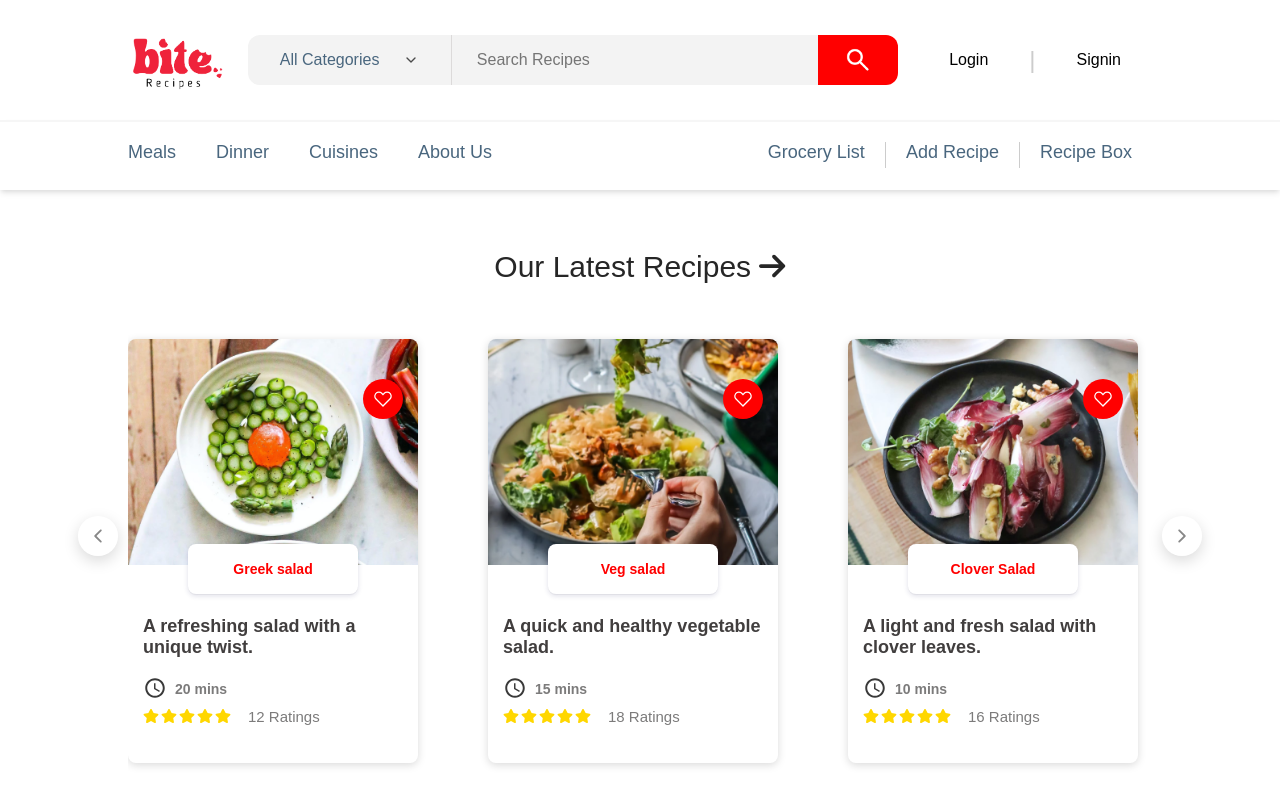
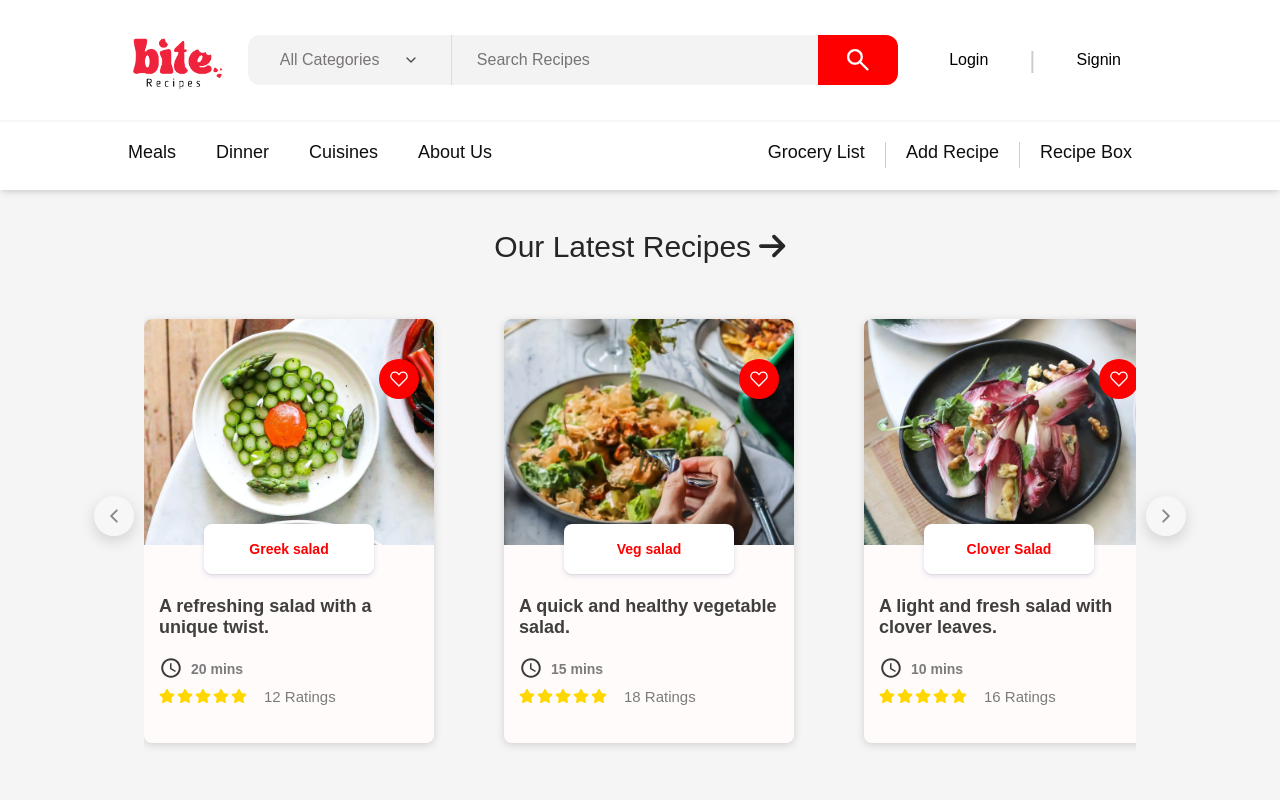
Before and after one commit to sneha-at-hub/recipe-sharing-application, a React (Vite) app in the folder frontend/: page / in a window 1280 px wide. Shown: the top 800 px of the page. Built offline with nearby package versions, Linux system fonts and the light colour scheme.

Commit message:
made the nav bar fixed position

```diff
--- a/frontend/src/assets/assets.js
+++ b/frontend/src/assets/assets.js
@@ -42,8 +42,7 @@ import food_27 from './food_27.png'
 import food_28 from './food_28.png'
 import food_29 from './food_29.png'
 import food_30 from './food_30.png'
-import food_31 from './food_31.png'
-import food_32 from './food_32.png'
+
 
 import add_icon_white from './add_icon_white.png'
 import add_icon_green from './add_icon_green.png'
@@ -418,25 +417,5 @@ export const menu_list = [
             category: "Noodles",
             cooking_time: "15 mins",
             subtitle: "Vegetable noodles with a light seasoning."
-        },
-        {
-            _id: "31",
-            name: "Somen Noodles",
-            image: food_31,
-            ratings: 20,
-            description: "Food provides essential nutrients for overall health and well-being",
-            category: "Noodles",
-            cooking_time: "10 mins",
-            subtitle: "Light and delicate somen noodles."
-        },
-        {
-            _id: "32",
-            name: "Cooked Noodles",
-            image: food_32,
-            ratings: 15,
-            description: "Food provides essential nutrients for overall health and well-being",
-            category: "Noodles",
-            cooking_time: "25 mins",
-            subtitle: "Tender noodles cooked to perfection."
         }
     ];
--- a/frontend/src/components/FoodItem/FoodItem.css
+++ b/frontend/src/components/FoodItem/FoodItem.css
@@ -6,6 +6,7 @@
     transition: 0.3s;
     animation: fadeIn 1s;
     padding: 0 0 20px;
+    background-color: #fffbfb;
 
 
 
--- a/frontend/src/components/Navbar/Navbar.css
+++ b/frontend/src/components/Navbar/Navbar.css
@@ -1,8 +1,17 @@
 .navbar .logo{
     height: auto;
     width: 100px;
+
 }
 
+.final{
+    position: fixed; /* Fix the position */
+    top: 0; /* Align it to the top */
+    left: 0; /* Align it to the left */
+    width: 100%; /* Full width */
+    z-index: 1000; /* Ensure it stays above other content */
+    background-color: white; /* Optional: Set a background color */
+}
 .navbar{
     padding: 10px 0;
     display: flex;
@@ -10,7 +19,9 @@
     align-items: center;
     width: 80%;
     margin: auto;
+    z-index: 1000;
     height: 70px;
+
 
 }
 
@@ -19,7 +30,7 @@
     display: flex;
     list-style: none;
     gap: 40px;
-    color: #49667e;
+    color: #0e0e0e;
     font-size: 18px ;
 
 }
@@ -56,7 +67,7 @@
 .navbar-right{
     display: flex;
     align-items:center ;
-    color: #49667e;
+    color: #0e0e0e;
     gap: 40px;
     font-size: 18px ;
 }
@@ -64,8 +75,8 @@
 .navbar button{
     background: transparent;
     font-size: 16px;
-    color: #49667e;
-    border: 1px solid #49667e;
+    color: #0e0e0e;
+    border: 1px solid #0e0e0e;
     padding: 10px 30px;
     border-radius: 50px;
     cursor: pointer;
@@ -159,13 +170,12 @@
     border-radius: 12px 0 0 12px;
     border: 1px solid #dce2e6;
 
-    background-color: #49667e;
+    background-color: #0e0e0e;
 }
 
 
 .searchbar{
     display: flex;
-
     width: 80%;
     max-width: 700px;
     padding: 20px;
@@ -197,7 +207,7 @@
     border-radius: 12px 0 0 12px;
     padding: 25px 20px;
     cursor: pointer;
-    color: #49667e;
+    color: #797575;
     font-size: 16px;
     position: relative;
     border-right: 1px solid rgb(220, 218, 218);
--- a/frontend/src/components/Navbar/Navbar.jsx
+++ b/frontend/src/components/Navbar/Navbar.jsx
@@ -23,6 +23,7 @@ const Navbar = () => {
     }
   return (
     <>
+    <div className="final">
     <div className="all">
     <div className="first-nav">
 
@@ -103,7 +104,7 @@ const Navbar = () => {
             borderRight: '1px solid #ccc',
             paddingBottom: '5px',
             cursor: 'pointer',
-            color: activeItem === 'Grocery List' || hovered === 'Grocery List' ? 'red' : '#49667e' // Red text color on hover and active
+            color: activeItem === 'Grocery List' || hovered === 'Grocery List' ? 'red' : '#0e0e0e' // Red text color on hover and active
           }}
           onMouseEnter={() => setHovered('Grocery List')}
           onMouseLeave={() => setHovered(null)}
@@ -129,7 +130,7 @@ const Navbar = () => {
             borderRight: '1px solid #ccc',
             paddingBottom: '5px',
             cursor: 'pointer',
-            color: activeItem === 'Add Recipe' || hovered === 'Add Recipe' ? 'red' : '#49667e' // Red text color on hover and active
+            color: activeItem === 'Add Recipe' || hovered === 'Add Recipe' ? 'red' : '#0e0e0e' // Red text color on hover and active
           }}
           onMouseEnter={() => setHovered('Add Recipe')}
           onMouseLeave={() => setHovered(null)}
@@ -154,7 +155,7 @@ const Navbar = () => {
             padding: '0 20px',
             paddingBottom: '5px',
             cursor: 'pointer',
-            color: activeItem === 'Recipe Box' || hovered === 'Recipe Box' ? 'red' : '#49667e' // Red text color on hover and active
+            color: activeItem === 'Recipe Box' || hovered === 'Recipe Box' ? 'red' : '#0e0e0e' // Red text color on hover and active
           }}
           onMouseEnter={() => setHovered('Recipe Box')}
           onMouseLeave={() => setHovered(null)}
@@ -179,6 +180,9 @@ const Navbar = () => {
 
     </div>
 
+    </div>
+
+
 
     </>
   );
--- a/frontend/src/pages/Home/Home.css
+++ b/frontend/src/pages/Home/Home.css
@@ -0,0 +1,8 @@
+/* Home.css */
+
+.home-container {
+    background-color:#F5F5F5; /* Set background color to gray */
+    min-height: 100vh; /* Ensure it covers the full height of the viewport */
+    margin-top: 150px;
+    padding: 20px; /* Optional: Add padding to avoid content touching the edges */
+}
--- a/frontend/src/pages/Home/Home.jsx
+++ b/frontend/src/pages/Home/Home.jsx
@@ -1,24 +1,20 @@
+import './Home.css';
 
-import './Home.css'
-
-import Explore from '../../components/ExploreMenu/Explore'
-import RecipeCard from '../../components/RecipeCard/RecipeCard'
-import { useState } from 'react'
-import Popular from '../../components/Popular/Popular'
-
-
-
+import Explore from '../../components/ExploreMenu/Explore';
+import RecipeCard from '../../components/RecipeCard/RecipeCard';
+import { useState } from 'react';
+import Popular from '../../components/Popular/Popular';
 
 const Home = () => {
     const [category, setCategory] = useState("All");
-  return (
-    <div>
-        <RecipeCard category={category} setCategory={setCategory}/>
-        <Explore/>
-        <Popular />
 
-    </div>
-  )
-}
+    return (
+        <div className="home-container">
+            <RecipeCard category={category} setCategory={setCategory}/>
+            <Explore/>
+            <Popular />
+        </div>
+    );
+};
 
-export default Home
+export default Home;
```
